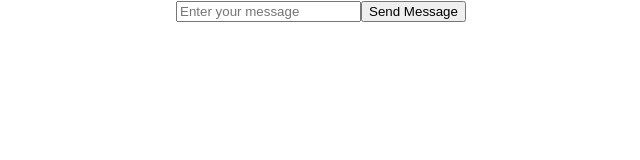
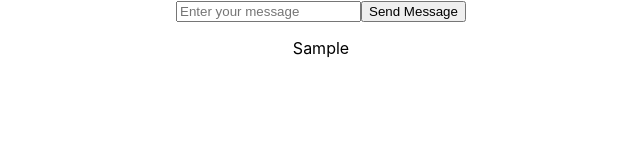
Before and after one commit to saiffalaa/Messenger, a React (Create React App) app: page / in a window 1280 px wide. Both pictures are taken after typing "Sample" into the empty fields and a click on the button "Send Message". Shown: the top 160 px of the page, without its empty margins (319-959 px from the left). Built offline with nearby package versions, Linux system fonts and the light colour scheme.

Commit message:
Added material UI

```diff
--- a/package.json
+++ b/package.json
@@ -3,6 +3,7 @@
   "version": "0.1.0",
   "private": true,
   "dependencies": {
+    "@material-ui/core": "^4.11.4",
     "@testing-library/jest-dom": "^5.13.0",
     "@testing-library/react": "^11.2.7",
     "@testing-library/user-event": "^12.8.3",
--- a/src/App.js
+++ b/src/App.js
@@ -1,21 +1,30 @@
 import "./App.css";
 import React, { useState } from "react";
+import { Button } from "@material-ui/core";
 function App() {
   const [input, setInput] = useState("");
   const [messages, setMessages] = useState([]);
   console.log(messages);
   const sendMessage = (e) => {
+    e.preventDefault();
     setMessages([...messages, input]);
     setInput("");
   };
   return (
     <div className="App">
-      <input
-        value={input}
-        placeholder="Enter your message"
-        onChange={(e) => setInput(e.target.value)}
-      />
-      <button onClick={sendMessage}>Send Message</button>
+      <form>
+        <input
+          value={input}
+          placeholder="Enter your message"
+          onChange={(e) => setInput(e.target.value)}
+        />
+        <button type="submit" onClick={sendMessage}>
+          Send Message
+        </button>
+        {messages.map((message) => {
+          return <p>{message}</p>;
+        })}
+      </form>
     </div>
   );
 }
```
Also changed, not shown: 1 other file (tests, documents, lock files or other folders).
